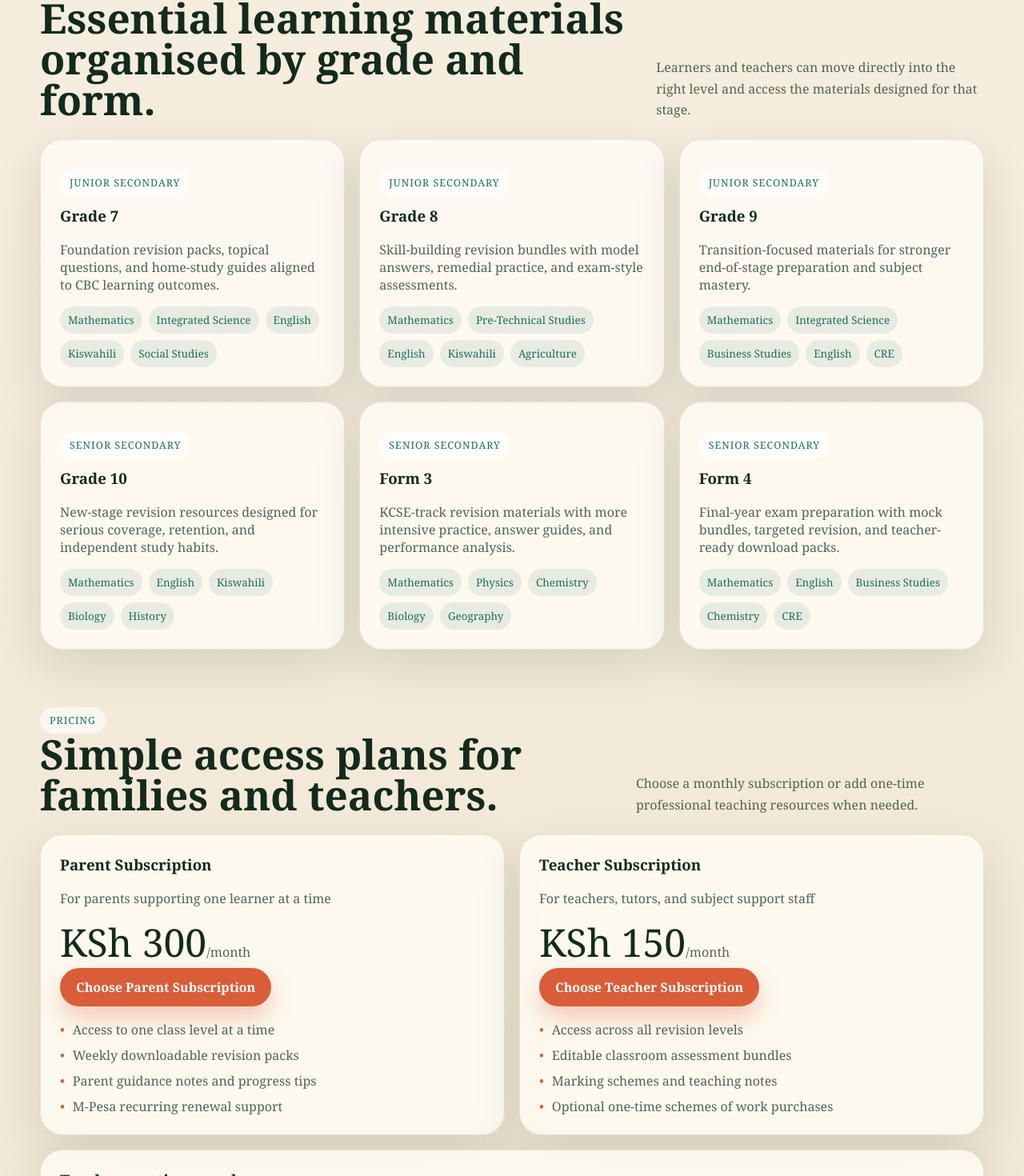
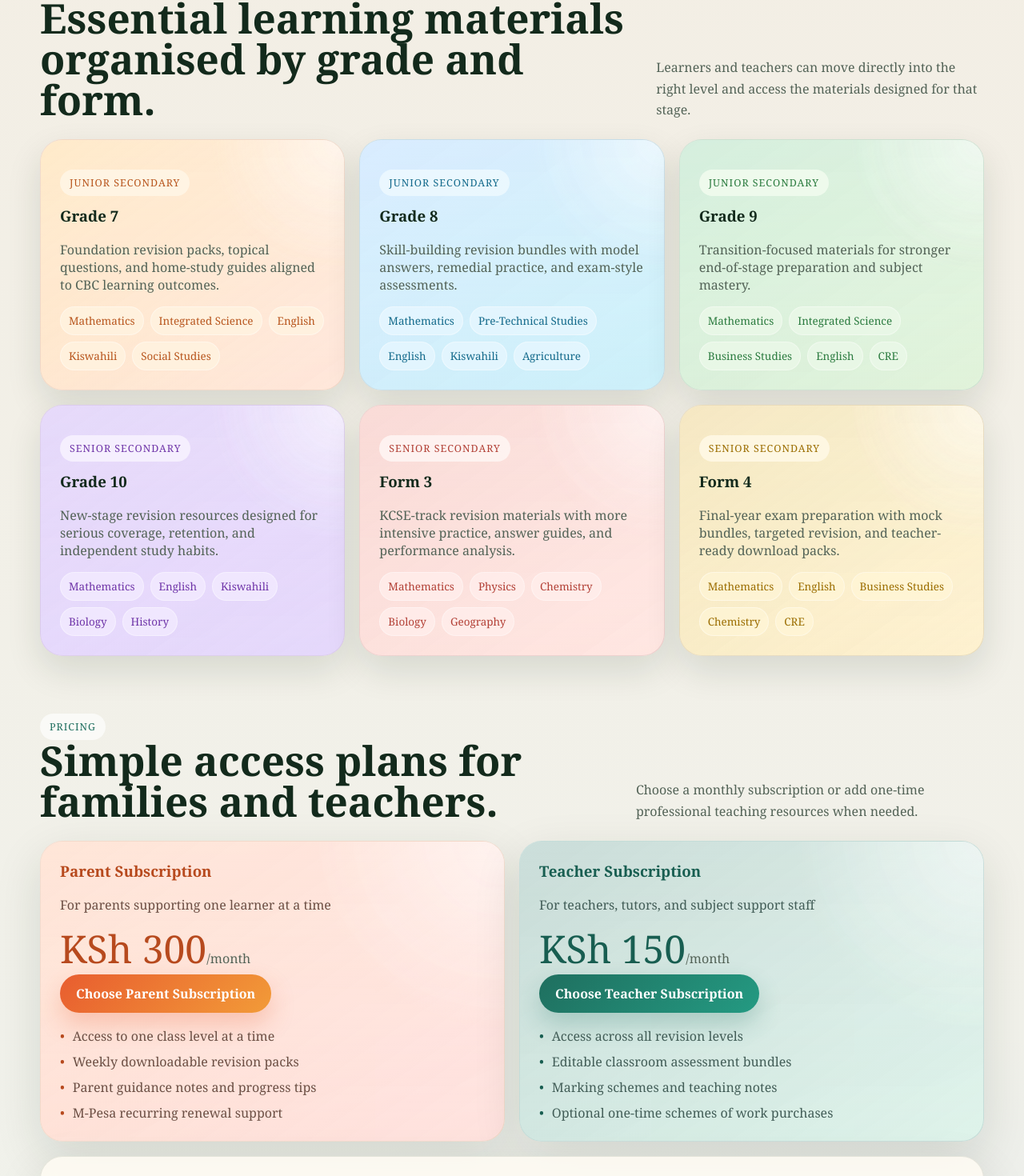
Before and after one commit to eriqck/Teacher-Mwangi-Academy, a Next.js app: page / in a window 1280 px wide. Shown: the part 2258-3728 px from the top of the page at 80% size. Built offline with nearby package versions, Linux system fonts and the light colour scheme; no server answers.

Commit message:
updating cards UI

```diff
--- a/app/globals.css
+++ b/app/globals.css
@@ -1,5 +1,5 @@
 :root {
-  --bg: #f5efe3;
+  --bg: #f6f0e4;
   --surface: rgba(255, 252, 244, 0.84);
   --surface-strong: #fffaf0;
   --ink: #132a1c;
@@ -30,10 +30,37 @@ body {
   font-family: Georgia, "Times New Roman", serif;
   color: var(--ink);
   background:
-    radial-gradient(circle at top left, rgba(214, 164, 25, 0.22), transparent 24%),
-    radial-gradient(circle at 85% 10%, rgba(31, 111, 95, 0.18), transparent 26%),
-    linear-gradient(180deg, #fbf7ef 0%, #f3ead9 54%, #efe4cf 100%);
+    radial-gradient(circle at 12% 8%, rgba(255, 165, 90, 0.24), transparent 24%),
+    radial-gradient(circle at 84% 10%, rgba(33, 145, 122, 0.2), transparent 24%),
+    radial-gradient(circle at 85% 88%, rgba(62, 103, 199, 0.14), transparent 26%),
+    linear-gradient(180deg, #fff8ef 0%, #f3eee4 38%, #eef5f2 100%);
   min-height: 100vh;
+  position: relative;
+}
+
+body::before,
+body::after {
+  content: "";
+  position: fixed;
+  width: 32rem;
+  height: 32rem;
+  border-radius: 50%;
+  pointer-events: none;
+  z-index: -1;
+  filter: blur(28px);
+  opacity: 0.45;
+}
+
+body::before {
+  top: -8rem;
+  right: -10rem;
+  background: radial-gradient(circle, rgba(214, 164, 25, 0.32), transparent 66%);
+}
+
+body::after {
+  bottom: -10rem;
+  left: -8rem;
+  background: radial-gradient(circle, rgba(31, 111, 95, 0.24), transparent 68%);
 }
 
 a {
@@ -367,6 +394,34 @@ main {
   padding: 24px;
 }
 
+.class-card,
+.pricing-card {
+  position: relative;
+  overflow: hidden;
+}
+
+.class-card::before,
+.pricing-card::before {
+  content: "";
+  position: absolute;
+  inset: 0;
+  background:
+    radial-gradient(circle at top right, rgba(255, 255, 255, 0.55), transparent 34%),
+    linear-gradient(
+      145deg,
+      var(--card-tint-start, rgba(255, 255, 255, 0.78)),
+      var(--card-tint-end, rgba(255, 255, 255, 0.42))
+    );
+  opacity: 0.95;
+  z-index: 0;
+}
+
+.class-card > *,
+.pricing-card > * {
+  position: relative;
+  z-index: 1;
+}
+
 .card-link {
   display: block;
 }
@@ -378,7 +433,7 @@ main {
 
 .card-link:hover .class-card,
 .card-link:hover .resource-card {
-  transform: translateY(-3px);
+  transform: translateY(-5px);
   border-color: rgba(31, 111, 95, 0.28);
 }
 
@@ -396,6 +451,97 @@ main {
 
 .class-grid {
   grid-template-columns: repeat(3, minmax(0, 1fr));
+}
+
+.class-card {
+  border-color: var(--card-border, rgba(19, 42, 28, 0.12));
+  background:
+    linear-gradient(180deg, rgba(255, 255, 255, 0.88), rgba(255, 255, 255, 0.74)),
+    linear-gradient(
+      145deg,
+      var(--card-base-start, rgba(255, 252, 244, 0.9)),
+      var(--card-base-end, rgba(255, 252, 244, 0.8))
+    );
+  box-shadow:
+    0 18px 44px rgba(19, 42, 28, 0.12),
+    inset 0 1px 0 rgba(255, 255, 255, 0.5);
+}
+
+.class-card .eyebrow {
+  background: var(--card-chip, rgba(255, 255, 255, 0.78));
+  color: var(--card-accent, var(--secondary));
+}
+
+.class-card .tag {
+  background: var(--card-tag-bg, rgba(255, 255, 255, 0.6));
+  color: var(--card-accent, var(--secondary));
+  border: 1px solid rgba(255, 255, 255, 0.4);
+}
+
+.class-card[data-level="grade-7"] {
+  --card-base-start: rgba(255, 240, 202, 0.94);
+  --card-base-end: rgba(255, 219, 181, 0.9);
+  --card-tint-start: rgba(255, 181, 71, 0.28);
+  --card-tint-end: rgba(255, 126, 95, 0.14);
+  --card-accent: #b8561e;
+  --card-chip: rgba(255, 246, 230, 0.88);
+  --card-tag-bg: rgba(255, 245, 226, 0.74);
+  --card-border: rgba(184, 86, 30, 0.2);
+}
+
+.class-card[data-level="grade-8"] {
+  --card-base-start: rgba(227, 246, 255, 0.94);
+  --card-base-end: rgba(198, 234, 255, 0.9);
+  --card-tint-start: rgba(67, 160, 255, 0.2);
+  --card-tint-end: rgba(0, 188, 212, 0.16);
+  --card-accent: #146a8b;
+  --card-chip: rgba(237, 250, 255, 0.88);
+  --card-tag-bg: rgba(232, 248, 255, 0.76);
+  --card-border: rgba(20, 106, 139, 0.2);
+}
+
+.class-card[data-level="grade-9"] {
+  --card-base-start: rgba(230, 246, 226, 0.94);
+  --card-base-end: rgba(201, 236, 206, 0.9);
+  --card-tint-start: rgba(63, 181, 111, 0.22);
+  --card-tint-end: rgba(136, 202, 80, 0.16);
+  --card-accent: #2b7b3f;
+  --card-chip: rgba(241, 252, 239, 0.9);
+  --card-tag-bg: rgba(236, 249, 233, 0.76);
+  --card-border: rgba(43, 123, 63, 0.2);
+}
+
+.class-card[data-level="grade-10"] {
+  --card-base-start: rgba(244, 232, 255, 0.94);
+  --card-base-end: rgba(229, 211, 255, 0.9);
+  --card-tint-start: rgba(142, 84, 233, 0.22);
+  --card-tint-end: rgba(74, 0, 224, 0.12);
+  --card-accent: #6f35a8;
+  --card-chip: rgba(248, 242, 255, 0.9);
+  --card-tag-bg: rgba(243, 235, 255, 0.78);
+  --card-border: rgba(111, 53, 168, 0.22);
+}
+
+.class-card[data-level="form-3"] {
+  --card-base-start: rgba(255, 236, 231, 0.94);
+  --card-base-end: rgba(255, 215, 214, 0.9);
+  --card-tint-start: rgba(230, 86, 72, 0.22);
+  --card-tint-end: rgba(255, 130, 98, 0.14);
+  --card-accent: #b24036;
+  --card-chip: rgba(255, 245, 243, 0.9);
+  --card-tag-bg: rgba(255, 238, 236, 0.8);
+  --card-border: rgba(178, 64, 54, 0.22);
+}
+
+.class-card[data-level="form-4"] {
+  --card-base-start: rgba(255, 244, 213, 0.94);
+  --card-base-end: rgba(246, 225, 166, 0.9);
+  --card-tint-start: rgba(214, 164, 25, 0.26);
+  --card-tint-end: rgba(255, 193, 7, 0.12);
+  --card-accent: #9b6d00;
+  --card-chip: rgba(255, 249, 230, 0.9);
+  --card-tag-bg: rgba(255, 246, 214, 0.82);
+  --card-border: rgba(155, 109, 0, 0.22);
 }
 
 .tag-row {
@@ -417,6 +563,60 @@ main {
 .pricing-grid,
 .dashboard-grid {
   grid-template-columns: repeat(2, minmax(0, 1fr));
+}
+
+.pricing-card {
+  border-color: var(--pricing-border, rgba(19, 42, 28, 0.12));
+  background:
+    linear-gradient(180deg, rgba(255, 255, 255, 0.92), rgba(255, 255, 255, 0.78)),
+    linear-gradient(
+      155deg,
+      var(--pricing-base-start, rgba(255, 252, 244, 0.92)),
+      var(--pricing-base-end, rgba(255, 252, 244, 0.82))
+    );
+}
+
+.pricing-card .button {
+  background: var(--pricing-button, var(--accent));
+  box-shadow: var(--pricing-button-shadow, 0 14px 30px rgba(217, 93, 57, 0.3));
+}
+
+.pricing-card h3,
+.pricing-card .price {
+  color: var(--pricing-accent, var(--ink));
+}
+
+.pricing-card .subtle,
+.pricing-card .list {
+  color: var(--pricing-muted, var(--muted));
+}
+
+.pricing-card .list li::before {
+  color: var(--pricing-accent, var(--accent));
+}
+
+.pricing-card[data-audience="parent"] {
+  --pricing-base-start: rgba(255, 240, 226, 0.96);
+  --pricing-base-end: rgba(255, 219, 196, 0.92);
+  --pricing-border: rgba(194, 93, 34, 0.2);
+  --card-tint-start: rgba(255, 153, 102, 0.26);
+  --card-tint-end: rgba(255, 102, 102, 0.16);
+  --pricing-accent: #b74a1e;
+  --pricing-muted: #6b4f44;
+  --pricing-button: linear-gradient(135deg, #e85d2f, #f29b38);
+  --pricing-button-shadow: 0 14px 30px rgba(232, 93, 47, 0.26);
+}
+
+.pricing-card[data-audience="teacher"] {
+  --pricing-base-start: rgba(223, 245, 242, 0.96);
+  --pricing-base-end: rgba(191, 234, 225, 0.92);
+  --pricing-border: rgba(23, 112, 95, 0.22);
+  --card-tint-start: rgba(31, 111, 95, 0.24);
+  --card-tint-end: rgba(72, 187, 120, 0.12);
+  --pricing-accent: #185e51;
+  --pricing-muted: #425d57;
+  --pricing-button: linear-gradient(135deg, #1f6f5f, #249a82);
+  --pricing-button-shadow: 0 14px 30px rgba(31, 111, 95, 0.24);
 }
 
 .team-grid {
--- a/app/page.tsx
+++ b/app/page.tsx
@@ -191,7 +191,7 @@ export default async function HomePage() {
         <div className="class-grid">
           {levels.map((level) => (
             <Link key={level.id} href={`/levels/${level.id}`} className="card-link">
-              <article className="class-card">
+              <article className="class-card" data-level={level.id}>
               <p className="eyebrow">{level.stage}</p>
               <h3>{level.title}</h3>
               <p className="subtle">{level.description}</p>
@@ -222,7 +222,11 @@ export default async function HomePage() {
 
         <div className="pricing-grid">
           {membershipPlans.map((plan) => (
-            <article key={plan.name} className="pricing-card">
+            <article
+              key={plan.name}
+              className="pricing-card"
+              data-audience={plan.name.toLowerCase().includes("parent") ? "parent" : "teacher"}
+            >
               <h3>{plan.name}</h3>
               <p className="subtle">{plan.audience}</p>
               <p className="price">
```
